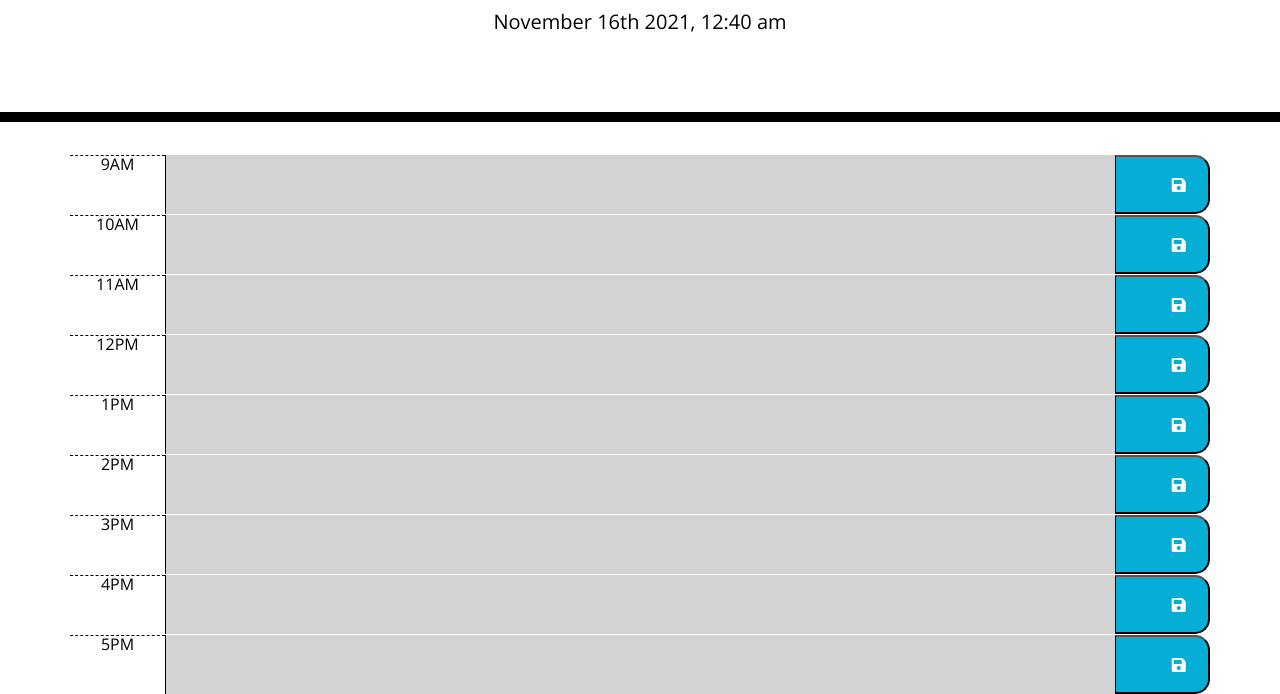
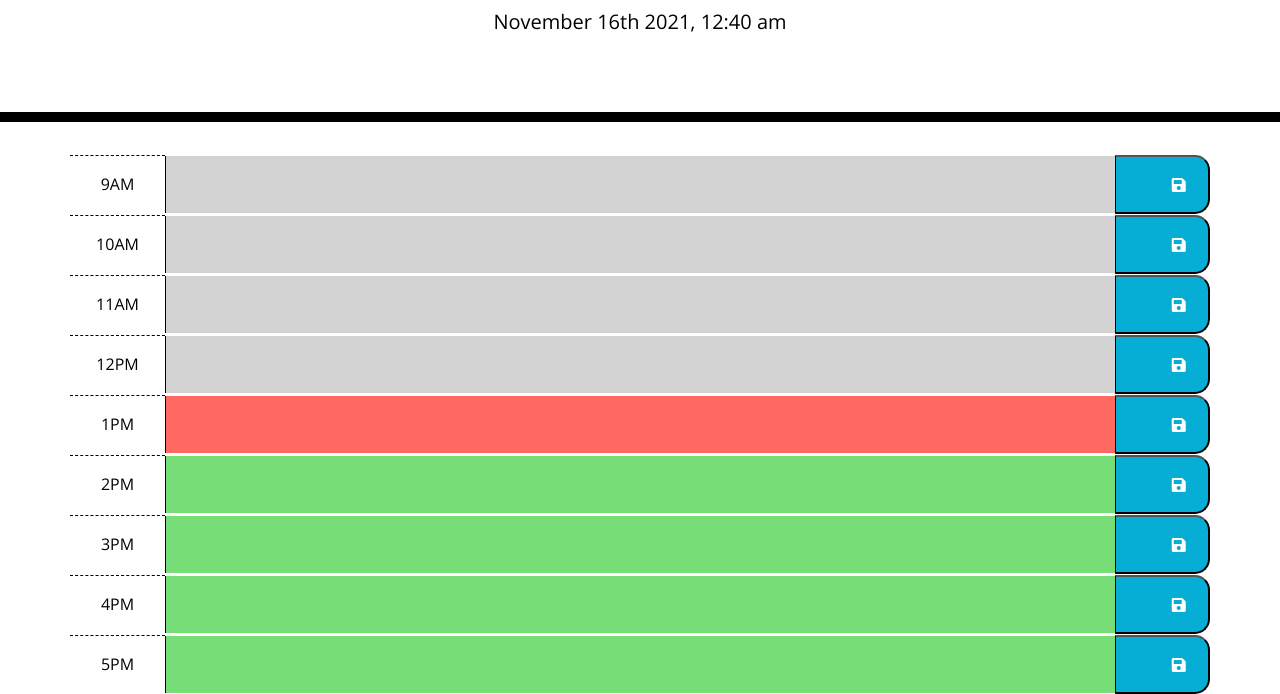
Before and after one commit to DaveyDavey1901/ScheduleMe, a plain HTML site: page index.html in a window 1280 px wide. Shown: the part 182-876 px from the top of the page. Drawn offline with nearby package versions, Linux system fonts and the light colour scheme.

Commit message:
information is now persistant when you refresh the screen.

```diff
--- a/Assets/css/style.css
+++ b/Assets/css/style.css
@@ -2,9 +2,7 @@ body {
   font-family: 'Open Sans', sans-serif;
   font-size: 16px;
   line-height: 1;
-
-
-}
+ }
 
 textarea {
   background: transparent;
@@ -13,6 +11,12 @@ textarea {
   color: #000000;
   border-left: 1px solid black;
   padding: 10px;
+  margin: 1px 0;
+
+}
+*:focus {
+  outline: 3px solid #06aed5;
+
 
 }
 
@@ -27,6 +31,8 @@ textarea {
 .description {
   white-space: pre-wrap;
 }
+
+
 
 .time-block {
   text-align: center;
@@ -43,22 +49,22 @@ textarea {
   background-color: #ffffff;
   color: #000000;
   border-top: 1px dashed #000000;
-
+  padding-top:20px;
 }
 
 .past {
   background-color: #d3d3d3;
-  color: white;
+  color: black;
 }
 
 .present {
   background-color: #ff6961;
-  color: white;
+  color: black;
 }
 
 .future {
   background-color: #77dd77;
-  color: white;
+  color: black;
 }
 
 .saveBtn {
@@ -67,7 +73,7 @@ textarea {
   border-bottom-right-radius: 15px;
   background-color: #06aed5;
   color: white;
-}
+ }
 
 .saveBtn i:hover {
   font-size: 20px;
--- a/Assets/js/script.js
+++ b/Assets/js/script.js
@@ -2,28 +2,38 @@ $(document).ready(function () {
   // display current day, year and time ontop of the page
   $("#currentDay").text(moment().format("MMMM Do YYYY, h:mm a"));
   //gets the current time in this case 24hour clock with kk
-  var now = parseInt(moment().format("kk"));
+  var now = 13//parseInt(moment().format("kk"));
+
   //looks at the testarea name and compares it to the current time.
-  // then adds the relevenat class to change the color of the cells.past grey, present red, and future green.
-
+  // then adds the relevent class to change the color of the cells.past grey, present red, and future green.
   $("textarea").each(function () {
     var name = parseInt($(this).attr("name"));
-    console.log(name);
+
     if (name < now) {
       $(this).addClass("past");
+    }
+
+    if (name === now) {
+      $(this).addClass("present");
     }
 
     if (name > now) {
       $(this).addClass("future");
     }
 
-    if (name === now) {
-      $(this).addClass("present");
+  });
+  // retreives any data in the local storage matches
+  //the id and inserts the text back to the right timeblock.
+  $(".time-block").each(function () {
+    var id = $(this).attr("id");
+    var retrieveText = JSON.parse(localStorage.getItem(id));
+
+    if (retrieveText != null) {
+      $(this).children(".description").val(retrieveText);
     }
   });
 
-  $(".saveBtn").on("click", function (event) {
-    event.preventDefault();
+  $(".saveBtn").on("click", function () {
     var textEntry = $(this).siblings(".description").val();
     var entryTime = $(this).parent().attr("id");
 
--- a/index.html
+++ b/index.html
@@ -7,7 +7,7 @@
   <meta http-equiv="X-UA-Compatible" content="ie=edge" />
   <link rel="stylesheet" href="https://stackpath.bootstrapcdn.com/bootstrap/4.3.1/css/bootstrap.min.css" />
   <link rel="stylesheet" href="https://use.fontawesome.com/releases/v5.8.1/css/all.css"
-    integrity="sha384-50oBUHEmvpQ+1lW4y57PTFmhCaXp0ML5d60M1M7uH2+nqUivzIebhndOJK28anvf" crossorigin="anonymous" />
+  integrity="sha384-50oBUHEmvpQ+1lW4y57PTFmhCaXp0ML5d60M1M7uH2+nqUivzIebhndOJK28anvf" crossorigin="anonymous" />
   <link href="https://fonts.googleapis.com/css?family=Open+Sans&display=swap" rel="stylesheet" />
   <link rel="stylesheet" href="./Assets/css/style.css" />
   <title>Work Day Scheduler</title>
@@ -22,7 +22,7 @@
   <div class="container ">
     <div id="9Am" class="row time-block">
       <div class="col-md-1 hour ">9AM</div>
-      <textarea id="9Am" name= "7" class="col-md-10 description"></textarea>
+      <textarea id="9Am" name= "9" class="col-md-10 description"></textarea>
       <button class="col-md-1 saveBtn">
         <i class="fas fa-save"></i>
       </button>
```
